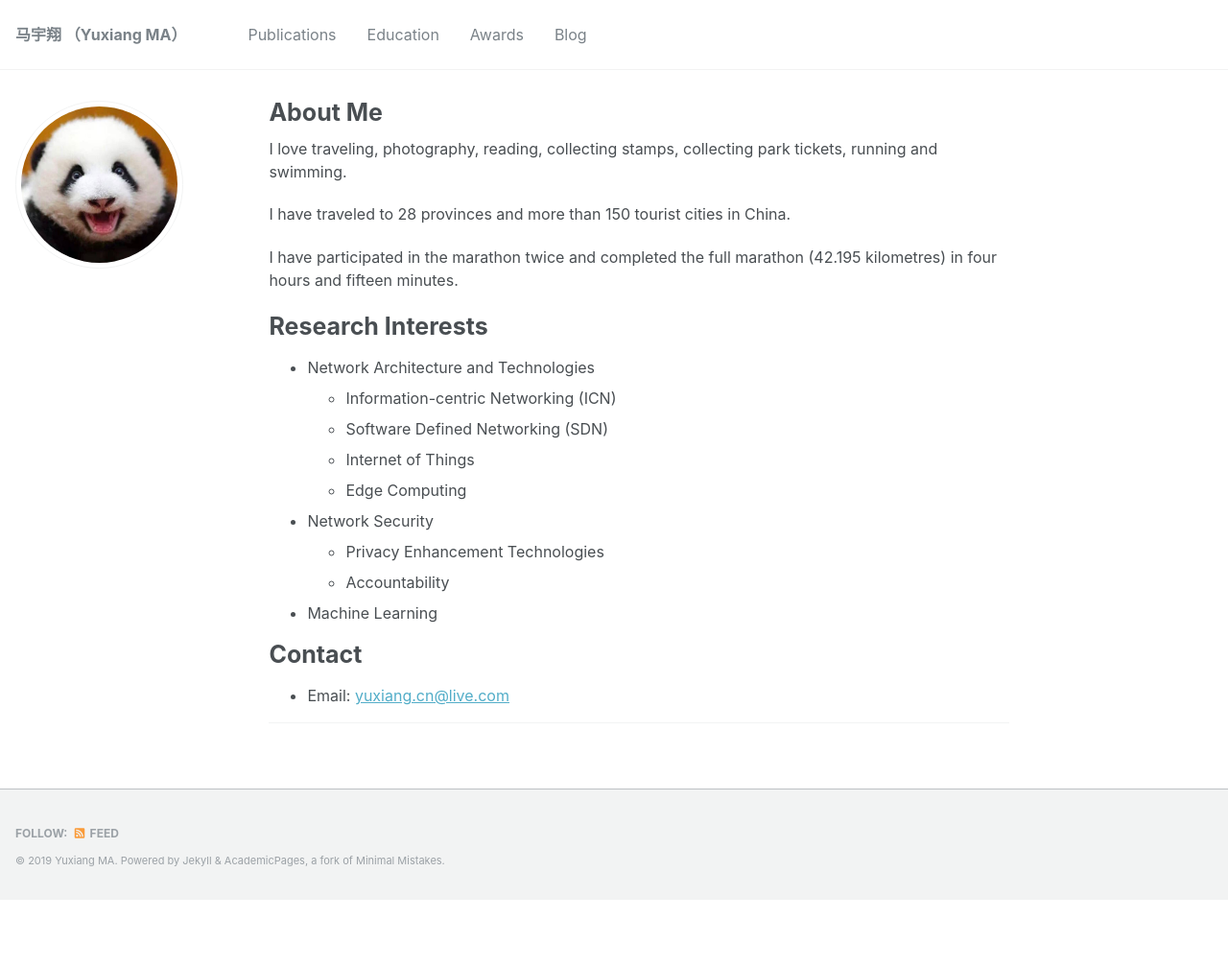
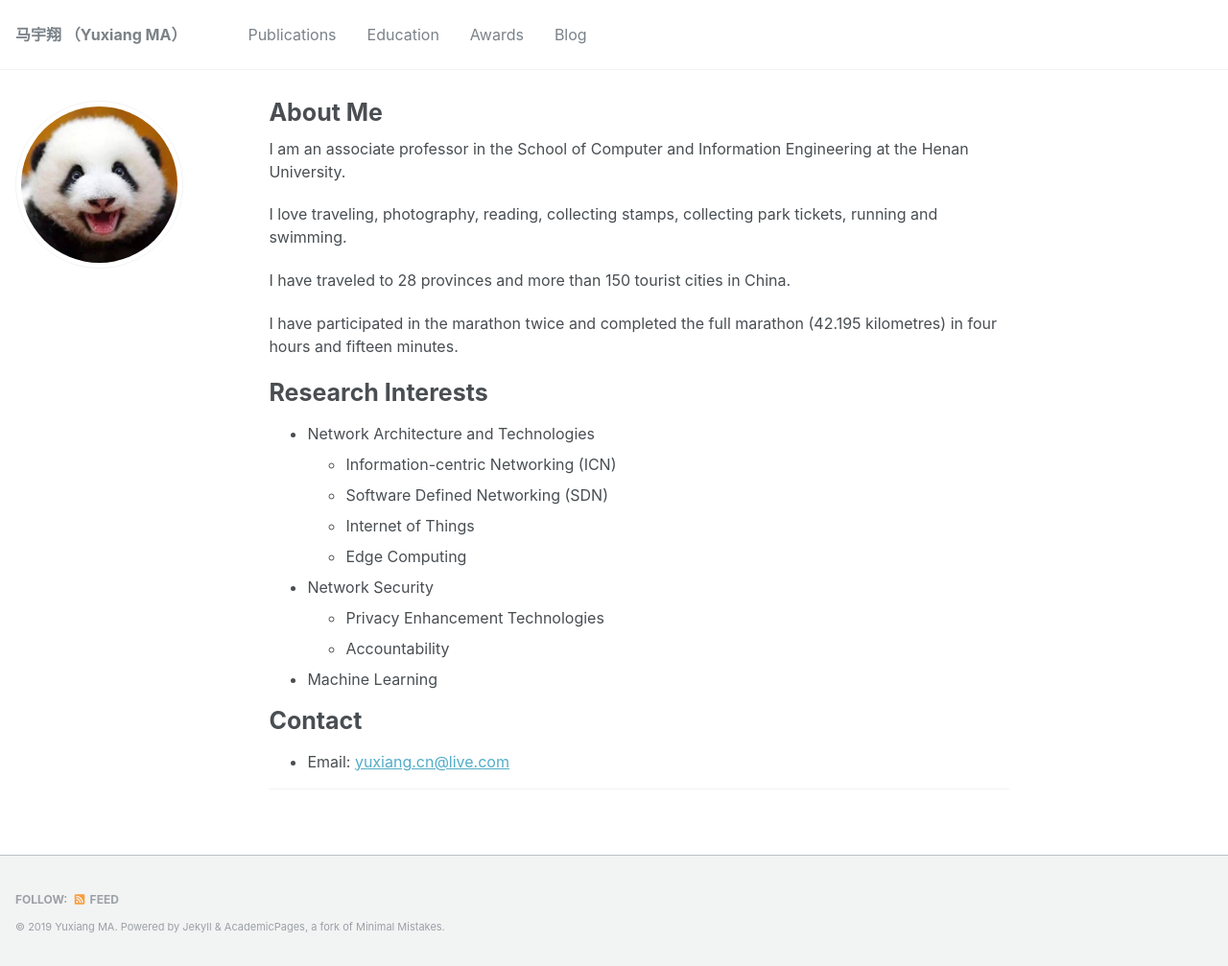
Before and after one commit to MaYuxiang/mayuxiang.github.io, a Jekyll site: the page built from _pages/about.md, in a window 1280 px wide. Shown: the whole page at 96% size. Built offline with Jekyll 4.4.1, drawn with Linux system fonts in a browser that asks for light colours; before the commit the page ends 938 px from its top, so only the background shows below that.

Commit message:
Update
Update

```diff
--- a/_pages/about.md
+++ b/_pages/about.md
@@ -8,11 +8,14 @@ redirect_from:
   - /about.html
 ---
 
+I am an associate professor in the School of Computer and Information Engineering at the Henan University.
+
 I love traveling, photography, reading, collecting stamps, collecting park tickets, running and swimming.
 
 I have traveled to 28 provinces and more than 150 tourist cities in China.
 
 I have participated in the marathon twice and completed the full marathon (42.195 kilometres) in four hours and fifteen minutes.
+
 
 
 Research Interests
```
